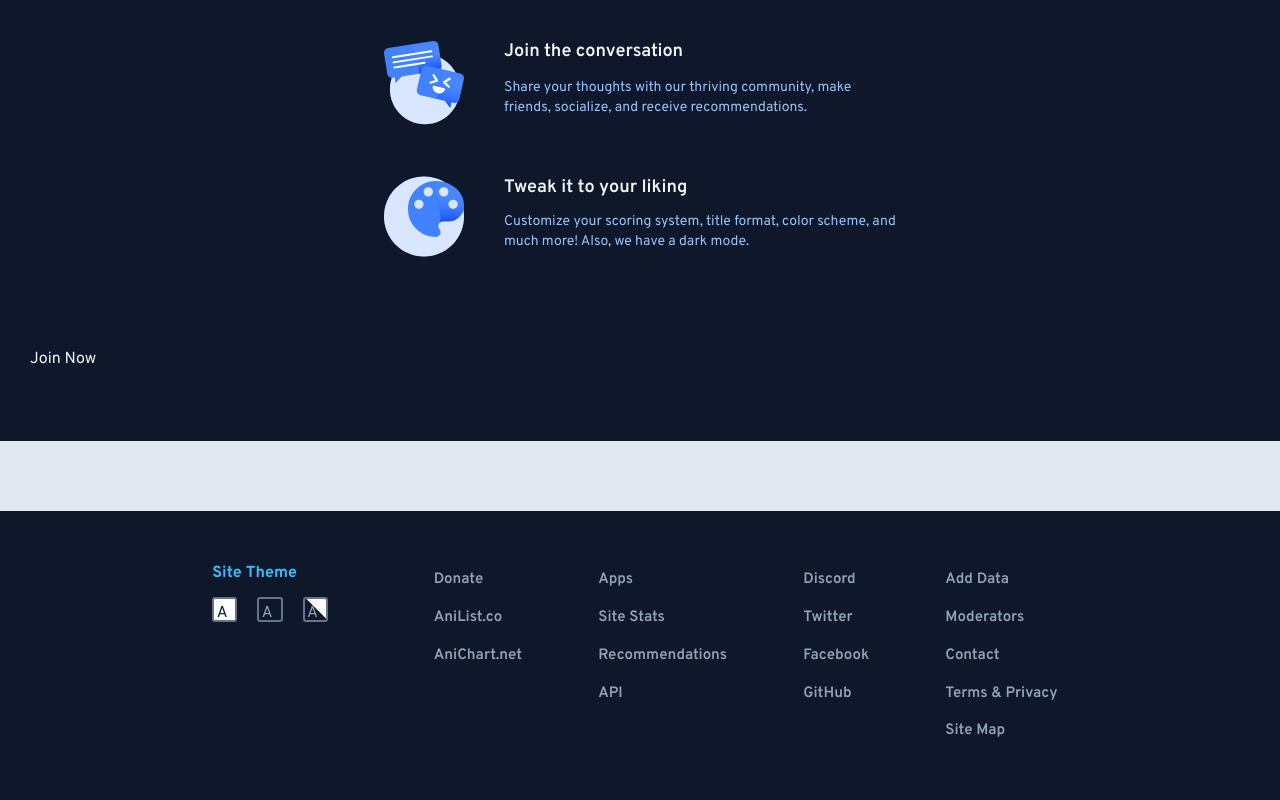
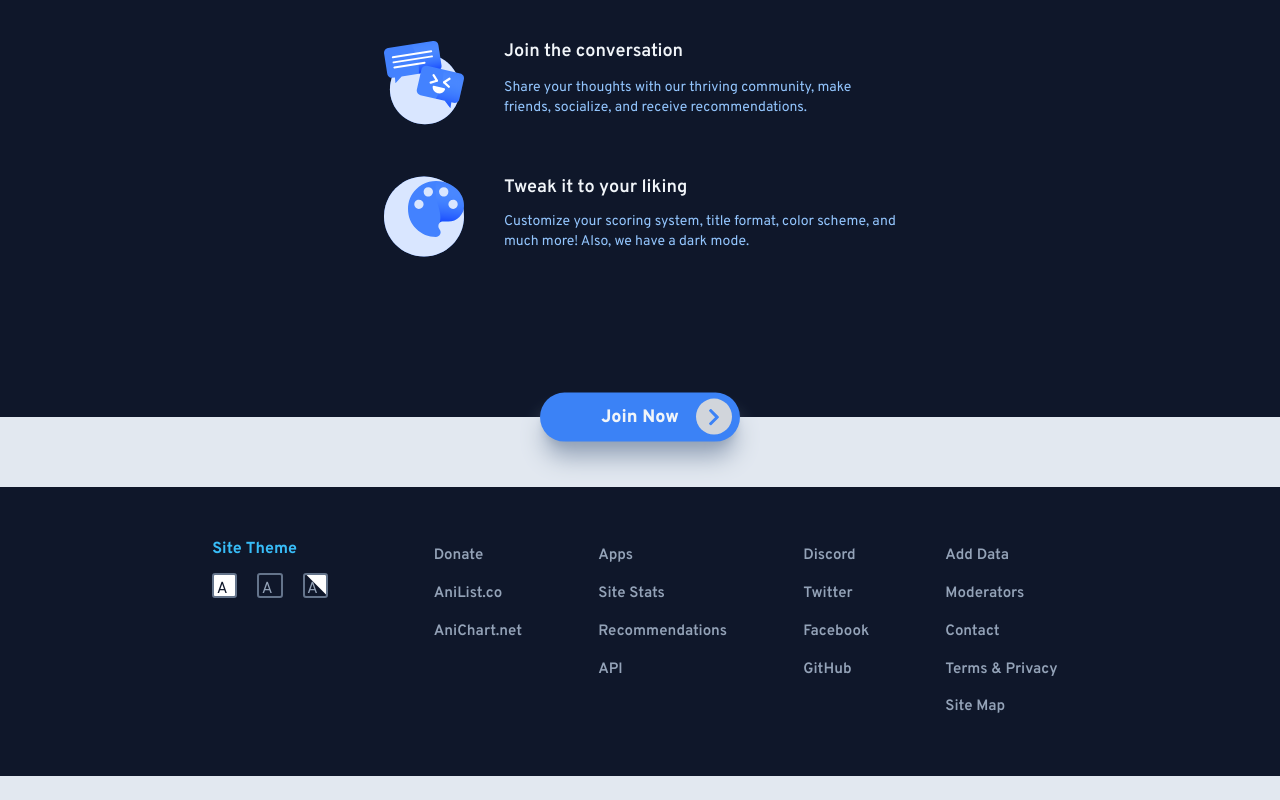
Before and after one commit to 4ndrs/anilist-clone, a Next.js app: page / in a window 1280 px wide. Shown: the part 580-1380 px from the top of the page. After the commit the page ends 1356 px from the top, so only its background shows below. Built offline with nearby package versions, Linux system fonts and the light colour scheme.

Commit message:
Add join now button styles

```diff
--- a/app/components/hero.tsx
+++ b/app/components/hero.tsx
@@ -34,7 +34,7 @@ const features = [
 ];
 
 const Hero = () => (
-  <section className="mb-[4.4rem] w-full bg-slate-900 px-[1.88rem] py-[4.38rem] text-slate-100">
+  <section className="relative mb-[4.4rem] w-full bg-slate-900 px-[1.88rem] py-[4.38rem] text-slate-100">
     <h1 className="mb-5 text-center text-[2rem] font-bold leading-[2.6rem]">
       The next-generation anime platform
     </h1>
@@ -63,7 +63,21 @@ const Hero = () => (
       ))}
     </ul>
 
-    <Link href="#">Join Now</Link>
+    <Link
+      href="#"
+      // TODO: add custom shadow to tailwind.config.js
+      className="absolute bottom-0 right-1/2 flex h-[3.07rem] w-[12.5rem] translate-x-1/2 translate-y-1/2 items-center justify-center rounded-full bg-blue-500 shadow-xl shadow-slate-400 transition-shadow duration-300 hover:shadow-2xl hover:shadow-sky-600"
+    >
+      <span className="text-[1.125rem] font-extrabold">Join Now</span>
+      <div className="absolute right-2 flex h-9 w-9 items-center justify-center rounded-full bg-gray-300">
+        <svg aria-hidden viewBox="0 0 320 512" className="w-3 text-blue-500">
+          <path
+            fill="currentColor"
+            d="M285.476 272.971L91.132 467.314c-9.373 9.373-24.569 9.373-33.941 0l-22.667-22.667c-9.357-9.357-9.375-24.522-.04-33.901L188.505 256 34.484 101.255c-9.335-9.379-9.317-24.544.04-33.901l22.667-22.667c9.373-9.373 24.569-9.373 33.941 0L285.475 239.03c9.373 9.372 9.373 24.568.001 33.941z"
+          />
+        </svg>
+      </div>
+    </Link>
   </section>
 );
 
```
